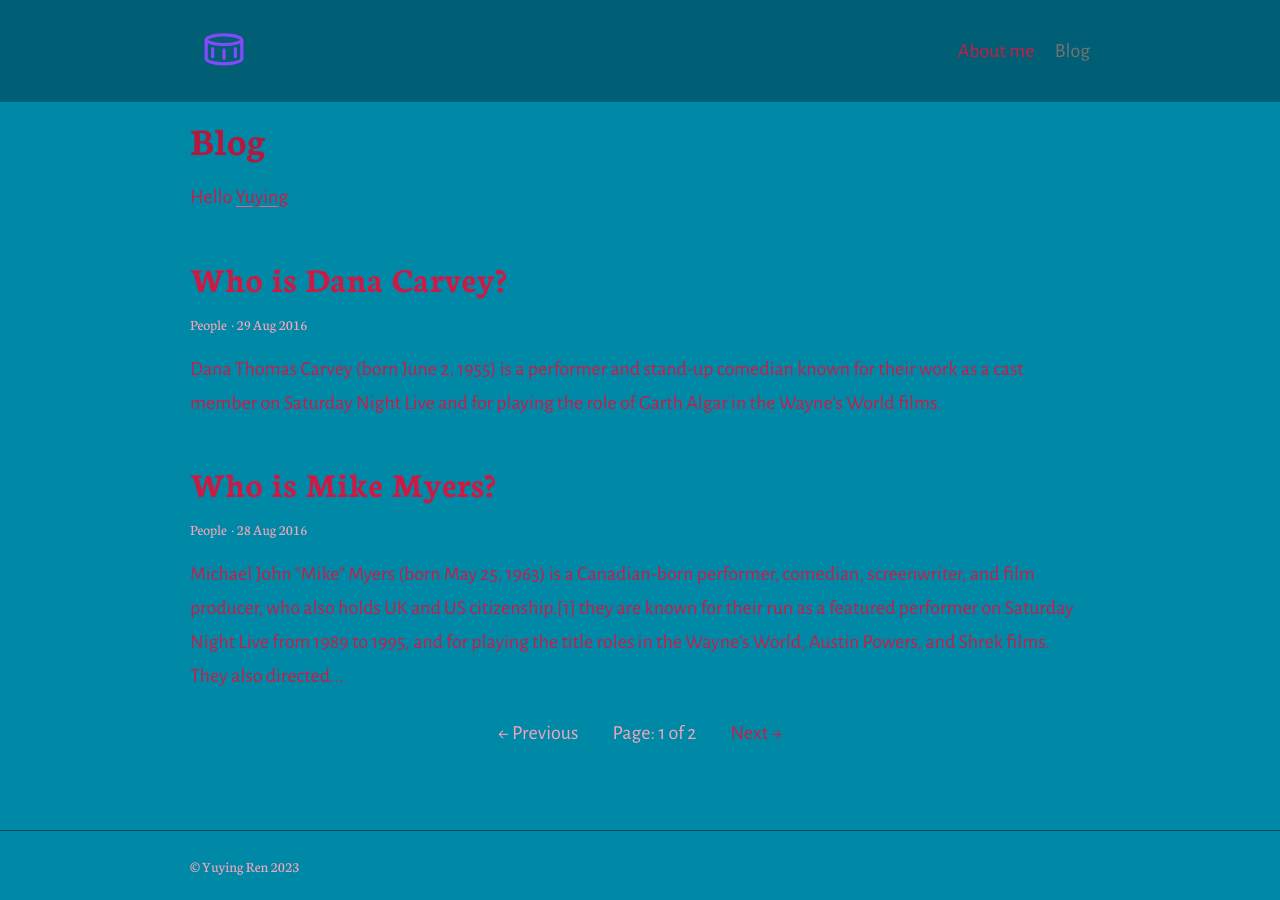
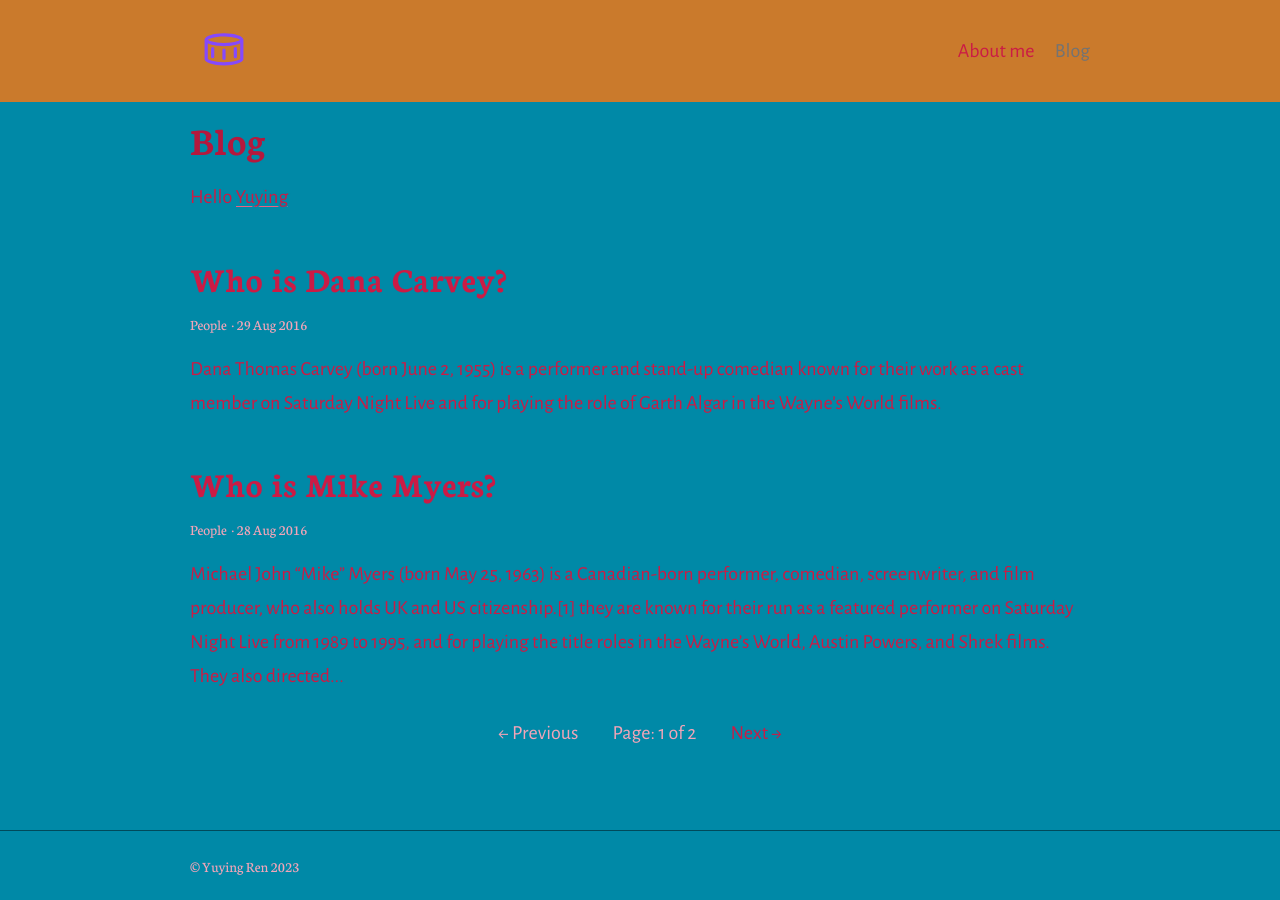
Before and after one commit to yuyingren/yuyingren.github.io, a Jekyll site: the page built from index.html, in a window 1280 px wide. Built offline with Jekyll 4.4.1, drawn with Linux system fonts in a browser that asks for light colours; the list of posts is cut into pages by our own code.

Commit message:
Update _theme.scss

```diff
--- a/_sass/_theme.scss
+++ b/_sass/_theme.scss
@@ -36,7 +36,7 @@ body {
 
 .header {
   @include flex(0, 0, auto);
-  background: darken($backgroundColour, 10%);
+  background: $headerColour;
 }
 
 .logo {
```
